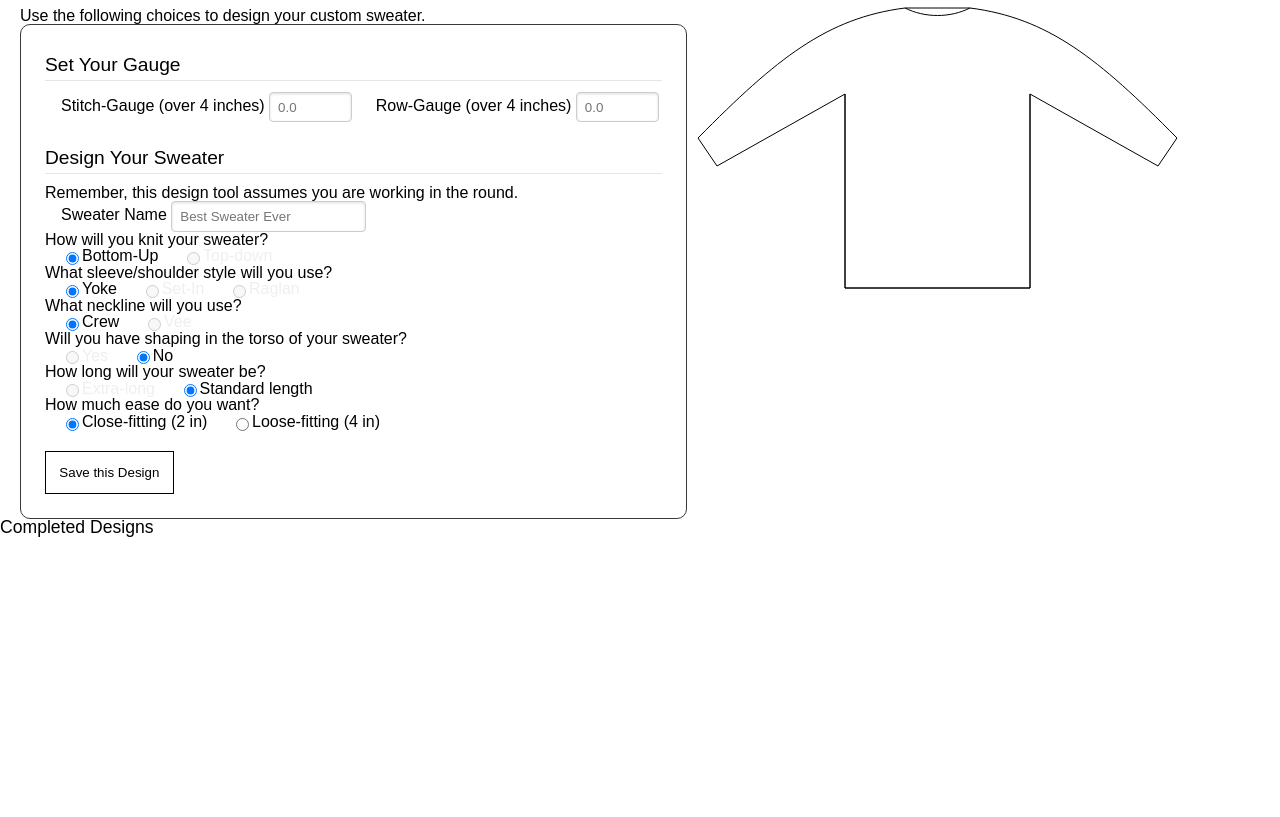
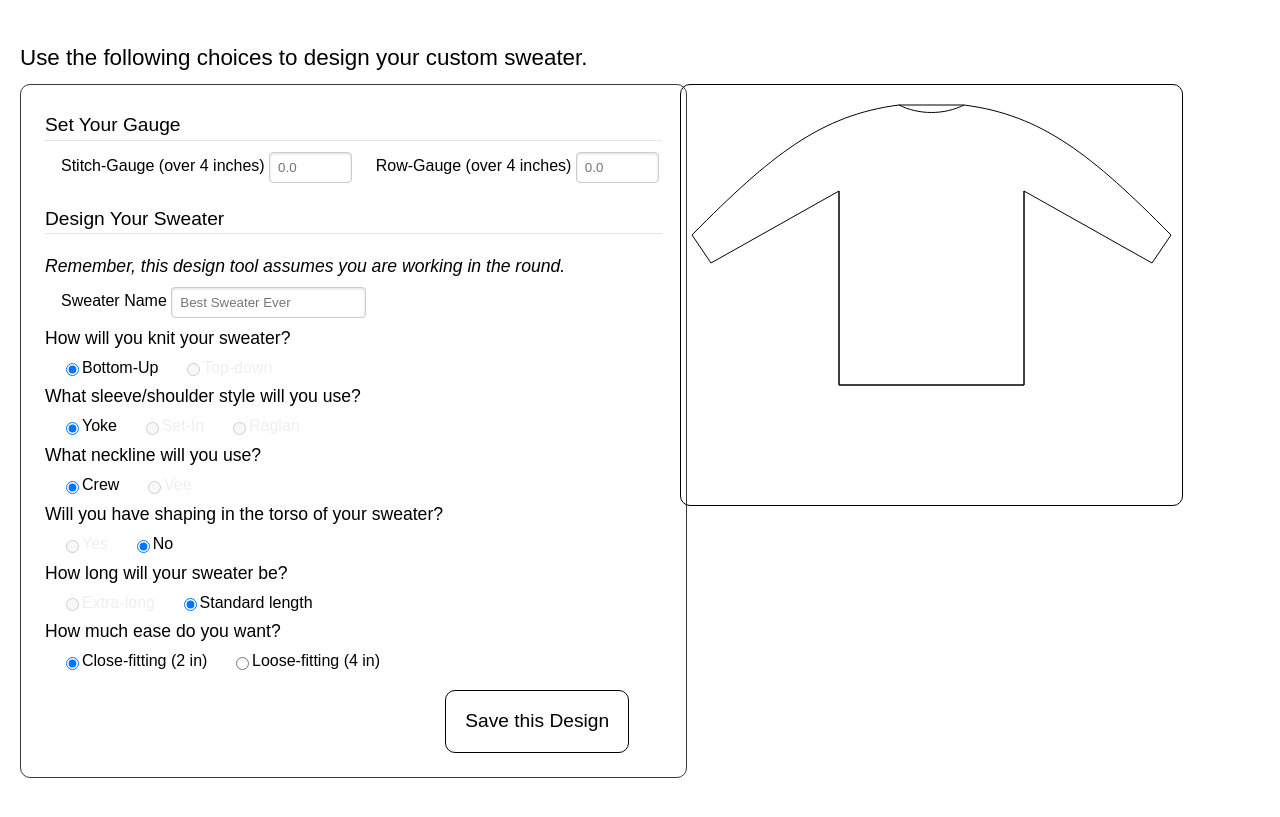
Before and after one commit to Antraeus/project_knittable, a website: page public/design.html in a window 1280 px wide. Shown: the part 112-929 px from the top of the page. Before the commit the page ends 800 px from the top, so only its background shows below. Drawn offline with Linux system fonts and the light colour scheme.

Commit message:
Close #58 layout: design sheet

```diff
--- a/public/css/app.css
+++ b/public/css/app.css
@@ -33,12 +33,14 @@ nav {
 .nav-buttons {
   width: 25%;
   background-color: white;
-  font-size: 125%;
-  padding: 1px;
+  font-size: 160%;
+  padding: 5px;
+  margin-top: 5px;
 }
 
 .nav-buttons:hover {
   background-color: blue;
+  color: white;
 
 }
 #nav-design {
@@ -108,27 +110,3 @@ button:disabled {
   background-color: white;
   color: #393939;
 }
-
-#design {
-  float: left;
-  margin-left: 20px;
-  margin-top: 20px;
-}
-
-.design-description{
-  margin-top: 5px;
-}
-#render {
-  float: left;
-  position: relative;
-  width: 501px;
-  height: 420px;
-}
-#canvas1, #canvas2, #canvas3, #canvas4 {
-  position: absolute;
-  top: 0;
-  left: 0;
-}
-#library {
-  clear: left;
-}
--- a/public/css/design.css
+++ b/public/css/design.css
@@ -0,0 +1,52 @@
+.design-main {
+  width: 1200px;
+  min-height: 800px;
+  margin-bottom: 10px;
+}
+#design {
+  float: left;
+  margin-left: 20px;
+  margin-top: 40px;
+  overflow: auto;
+}
+.design-instructions {
+  margin-bottom: 15px;
+  font-size: 140%;
+}
+.design-description{
+  margin-top: 5px;
+}
+.reminder {
+  font-style: italic;
+}
+fieldset p{
+  font-size: 110%;
+  margin-top: 12px;
+  margin-bottom: 12px;
+}
+#render {
+  float: left;
+  position: fixed;
+  margin-top: 77px;
+  margin-left: 680px;
+  margin-right: 10px;
+  width: 501px;
+  height: 420px;
+  border: 1px solid black;
+  border-radius: 10px;
+}
+#canvas1, #canvas2, #canvas3, #canvas4 {
+  position: absolute;
+  top: 0;
+  left: 0;
+}
+#library {
+  margin-left: 20px;
+  margin-top: 20px;
+  clear: left;
+}
+.save-design {
+  margin-left: 400px;
+  font-size: 120%;
+  border-radius: 10px;
+}
--- a/public/design.html
+++ b/public/design.html
@@ -9,6 +9,7 @@
 <link type="text/css" href="css/reset.css" rel="stylesheet"/>
 <link type="text/css" href="css/pure_forms.css" rel="stylesheet"/>
 <link type="text/css" href="css/app.css" rel="stylesheet"/>
+<link type="text/css" href="css/design.css" rel="stylesheet"/>
 
 <!-- JAVASCRIPT
 –––––––––––––––––––––––––––––––––––––––––––––––––– -->
@@ -29,12 +30,13 @@
       <h1>PROJECT: Knittable</h1>
     </section>
 
-    <nav><a href="index.html"><button class="nav-buttons" id="nav-home">Home</button></a><a href="design.html"><button class="nav-buttons">Design</button></a><a href="pattern.html"><button class="nav-buttons">Pattern</button></a><a href="about.html"><button class="nav-buttons">About</button></a></nav>
+    <nav><a href="index.html"><button class="nav-buttons" >Home</button></a><a href="design.html"><button class="nav-buttons" id="nav-design">Design</button></a><a href="pattern.html"><button class="nav-buttons">Pattern</button></a><a href="about.html"><button class="nav-buttons">About</button></a></nav>
 
   </header>
-<main>
-<section id="design">
-      <p>Use the following choices to design your custom sweater.</p>
+
+<main class="design-main">
+  <section id="design">
+      <p class="design-instructions">Use the following choices to design your custom sweater.</p>
       <form class="pure-form pure-form-aligned" id="save-new-design">
         <fieldset class="pure-control-group">
           <legend>Set Your Gauge</legend>
@@ -43,7 +45,7 @@
         </fieldset>
         <fieldset class="pure-control-group">
           <legend>Design Your Sweater</legend>
-          <p>Remember, this design tool assumes you are working in the round.</p>
+          <p class="reminder">Remember, this design tool assumes you are working in the round.</p>
           <label for="project-name">Sweater Name <input type="text" name="project-name" id="project-name" placeholder="Best Sweater Ever"></label>
           <p>How will you knit your sweater?</p>
           <label for="up"><input type="radio" name="direction" id="up" checked>Bottom-Up</label>
@@ -65,18 +67,15 @@
           <label for="close"><input type="radio" name="ease" id="close"checked>Close-fitting (2 in)</label>
           <label for="loose"><input type="radio" name="ease" id="loose">Loose-fitting (4 in)</label>
         </fieldset>
-        <button type="submit">Save this Design</button>
+        <button class="save-design" type="submit">Save this Design</button>
       </form>
-    </section>
-    <section id="render">
+  </section>
+  <section id="render">
       <canvas id="canvas1" width="501" height="501">Sweater schematic</canvas>
       <canvas id="canvas2" width="501" height="501">Sweater schematic</canvas>
       <canvas id="canvas3" width="501" height="501">Sweater schematic</canvas>
       <canvas id="canvas4" width="501" height="501">Sweater schematic</canvas>
-    </section>
-    <section id="library">
-      <h4>Completed Designs</h4>
-    </section>
-
+  </section>
+</main>
 </body>
 </html>
```
Also changed, not shown: public/css/index.css (+18 -4 lines), public/index.html (+1 -1 lines).
